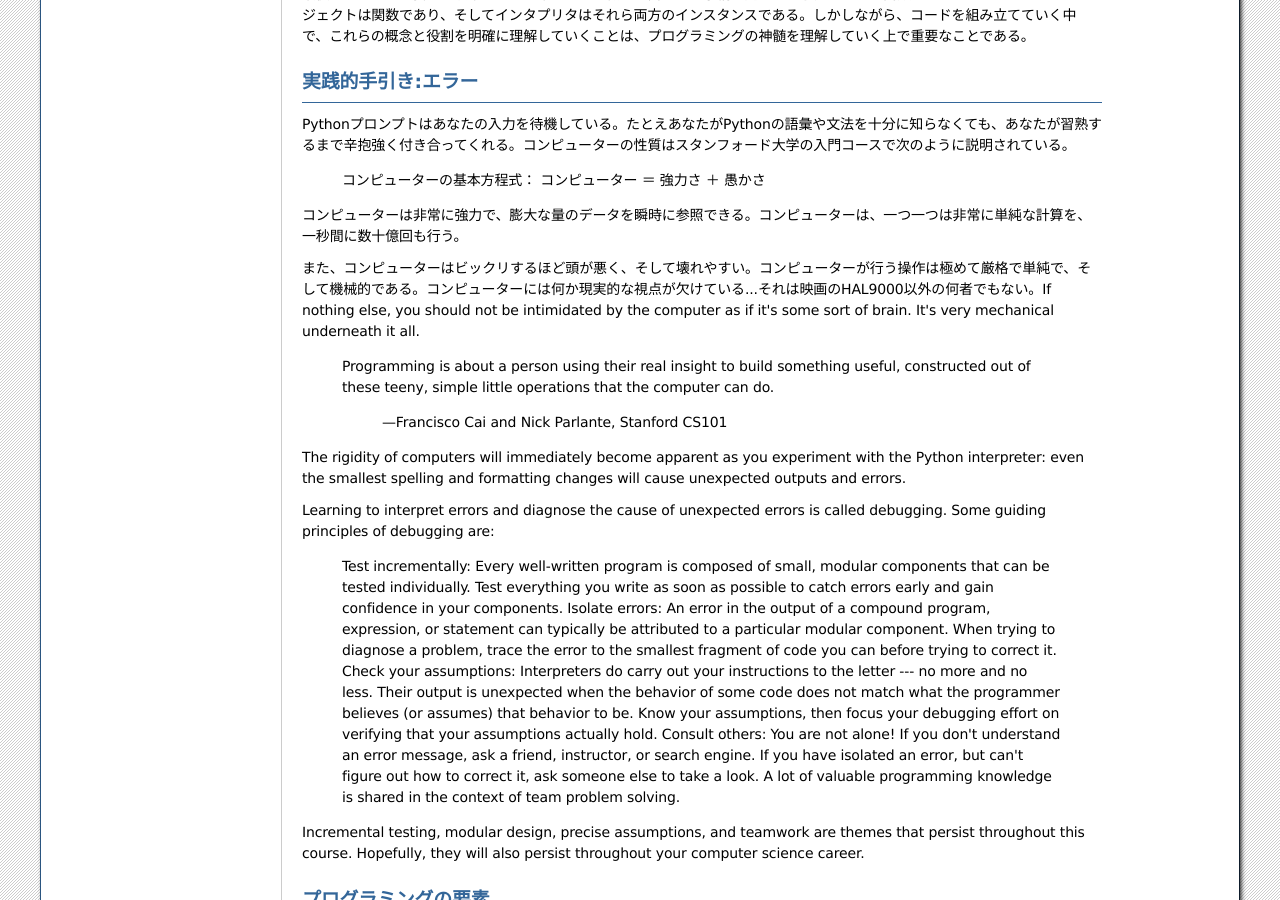
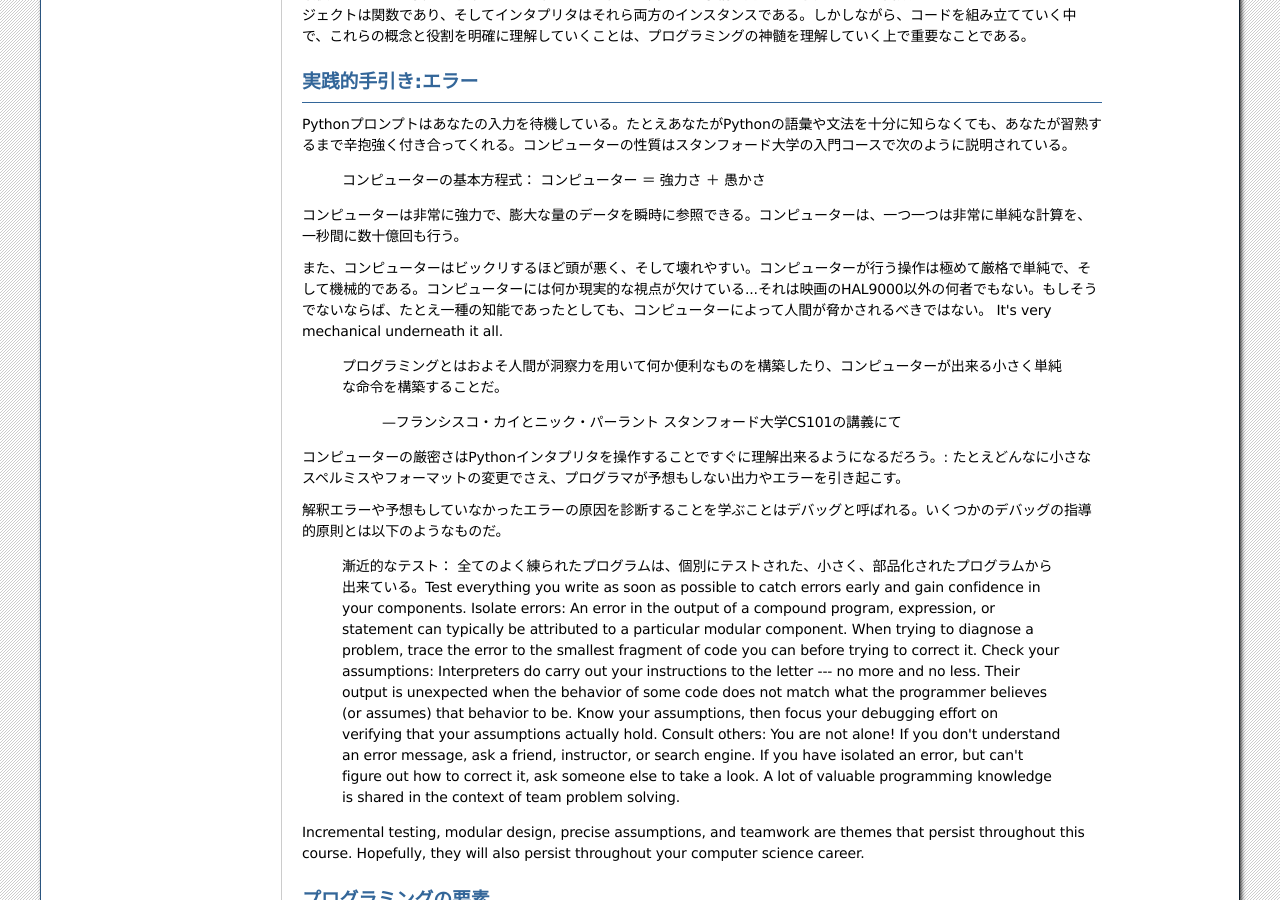
Before and after one commit to onobori/pysicpja, a Sphinx documentation site: the page built from source/1.functions.rst, in a window 1280 px wide and 900 px high, scrolled down 4428 px. Built offline with Sphinx 7.4.7, drawn with Linux system fonts in a browser that asks for light colours.

Commit message:
change chap1

```diff
--- a/source/1.functions.rst
+++ b/source/1.functions.rst
@@ -216,17 +216,17 @@ Pythonプロンプトはあなたの入力を待機している。たとえあ
 
 コンピューターは非常に強力で、膨大な量のデータを瞬時に参照できる。コンピューターは、一つ一つは非常に単純な計算を、一秒間に数十億回も行う。
 
-また、コンピューターはビックリするほど頭が悪く、そして壊れやすい。コンピューターが行う操作は極めて厳格で単純で、そして機械的である。コンピューターには何か現実的な視点が欠けている...それは映画のHAL9000以外の何者でもない。If nothing else, you should not be intimidated by the computer as if it's some sort of brain. It's very mechanical underneath it all.
+また、コンピューターはビックリするほど頭が悪く、そして壊れやすい。コンピューターが行う操作は極めて厳格で単純で、そして機械的である。コンピューターには何か現実的な視点が欠けている...それは映画のHAL9000以外の何者でもない。もしそうでないならば、たとえ一種の知能であったとしても、コンピューターによって人間が脅かされるべきではない。 It's very mechanical underneath it all.
 
-    Programming is about a person using their real insight to build something useful, constructed out of these teeny, simple little operations that the computer can do.
+    プログラミングとはおよそ人間が洞察力を用いて何か便利なものを構築したり、コンピューターが出来る小さく単純な命令を構築することだ。
 
-      —Francisco Cai and Nick Parlante, Stanford CS101
+      —フランシスコ・カイとニック・パーラント スタンフォード大学CS101の講義にて
 
-The rigidity of computers will immediately become apparent as you experiment with the Python interpreter: even the smallest spelling and formatting changes will cause unexpected outputs and errors.
+コンピューターの厳密さはPythonインタプリタを操作することですぐに理解出来るようになるだろう。: たとえどんなに小さなスペルミスやフォーマットの変更でさえ、プログラマが予想もしない出力やエラーを引き起こす。
 
-Learning to interpret errors and diagnose the cause of unexpected errors is called debugging. Some guiding principles of debugging are:
+解釈エラーや予想もしていなかったエラーの原因を診断することを学ぶことはデバッグと呼ばれる。いくつかのデバッグの指導的原則とは以下のようなものだ。
 
-    Test incrementally: Every well-written program is composed of small, modular components that can be tested individually. Test everything you write as soon as possible to catch errors early and gain confidence in your components.
+    漸近的なテスト： 全てのよく練られたプログラムは、個別にテストされた、小さく、部品化されたプログラムから出来ている。Test everything you write as soon as possible to catch errors early and gain confidence in your components.
     Isolate errors: An error in the output of a compound program, expression, or statement can typically be attributed to a particular modular component. When trying to diagnose a problem, trace the error to the smallest fragment of code you can before trying to correct it.
     Check your assumptions: Interpreters do carry out your instructions to the letter --- no more and no less. Their output is unexpected when the behavior of some code does not match what the programmer believes (or assumes) that behavior to be. Know your assumptions, then focus your debugging effort on verifying that your assumptions actually hold.
     Consult others: You are not alone! If you don't understand an error message, ask a friend, instructor, or search engine. If you have isolated an error, but can't figure out how to correct it, ask someone else to take a look. A lot of valuable programming knowledge is shared in the context of team problem solving.
```
